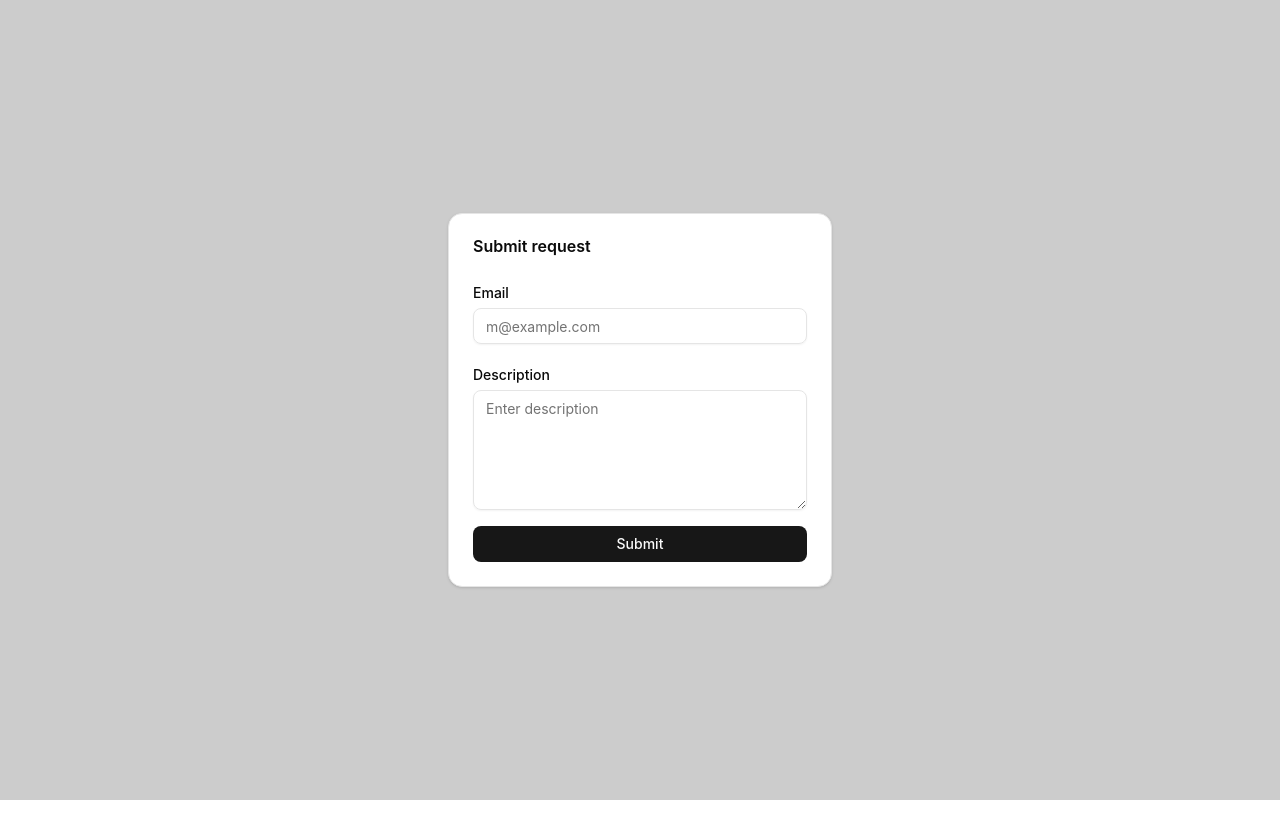
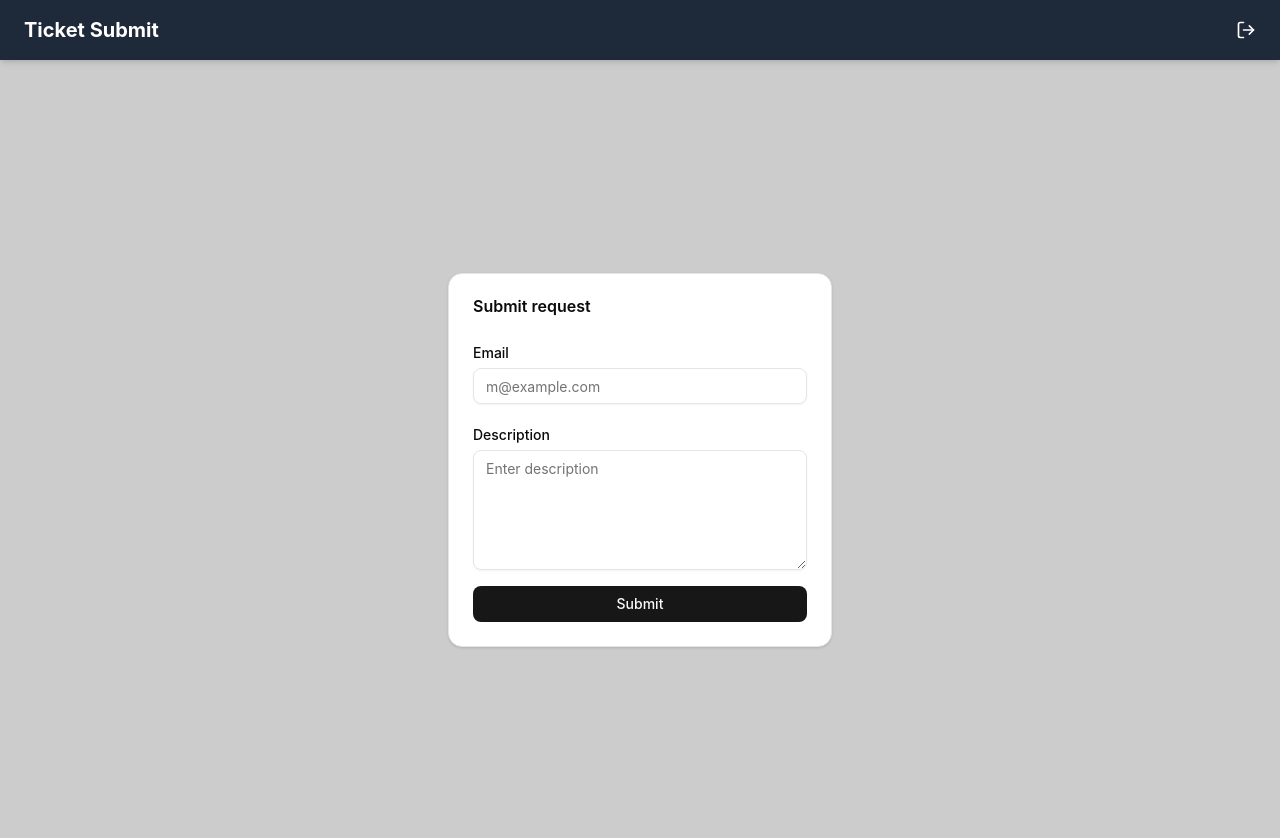
Before and after one commit to krirat/ceivoice, a React (Vite) app in the folder frontend/: page /ticket-submit in a window 1280 px wide. Shown: the top 838 px of the page. Before the commit the page ends 800 px from the top, so only its background shows below. Built offline with nearby package versions, Linux system fonts and the light colour scheme; no server answers.

Commit message:
Ticket submit navbar

```diff
--- a/frontend/src/pages/TicketSubmit.jsx
+++ b/frontend/src/pages/TicketSubmit.jsx
@@ -1,6 +1,6 @@
 
 
-
+import Navbar from "@/components/navbar.jsx";
 import { Button } from "@/components/ui/button"
 import {
   Card,
@@ -44,6 +44,8 @@ export default function TicketSubmit() {
   };
 
   return (
+    <>
+    <Navbar title="Ticket Submit" />
     <div className="flex h-screen bg-black/20 items-center justify-center">
     <Card className="w-full max-w-sm">
       <CardHeader>
@@ -86,5 +88,6 @@ export default function TicketSubmit() {
       </CardContent>
     </Card>
     </div>
+    </>
   )
 }
```
